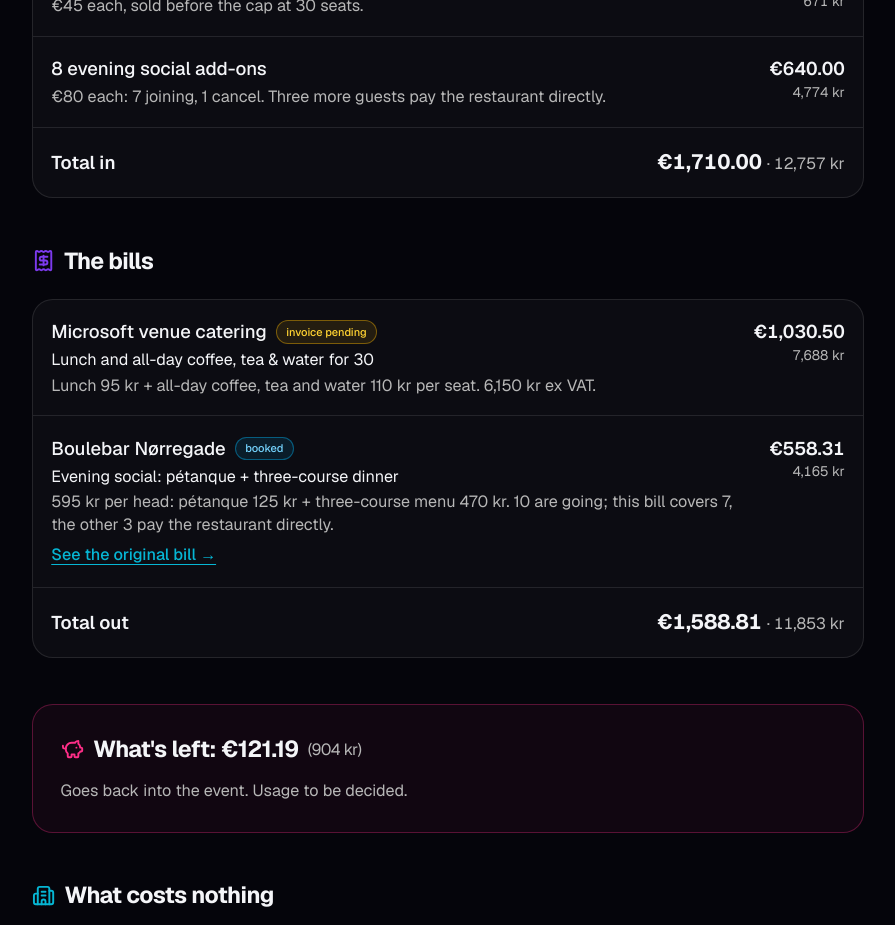
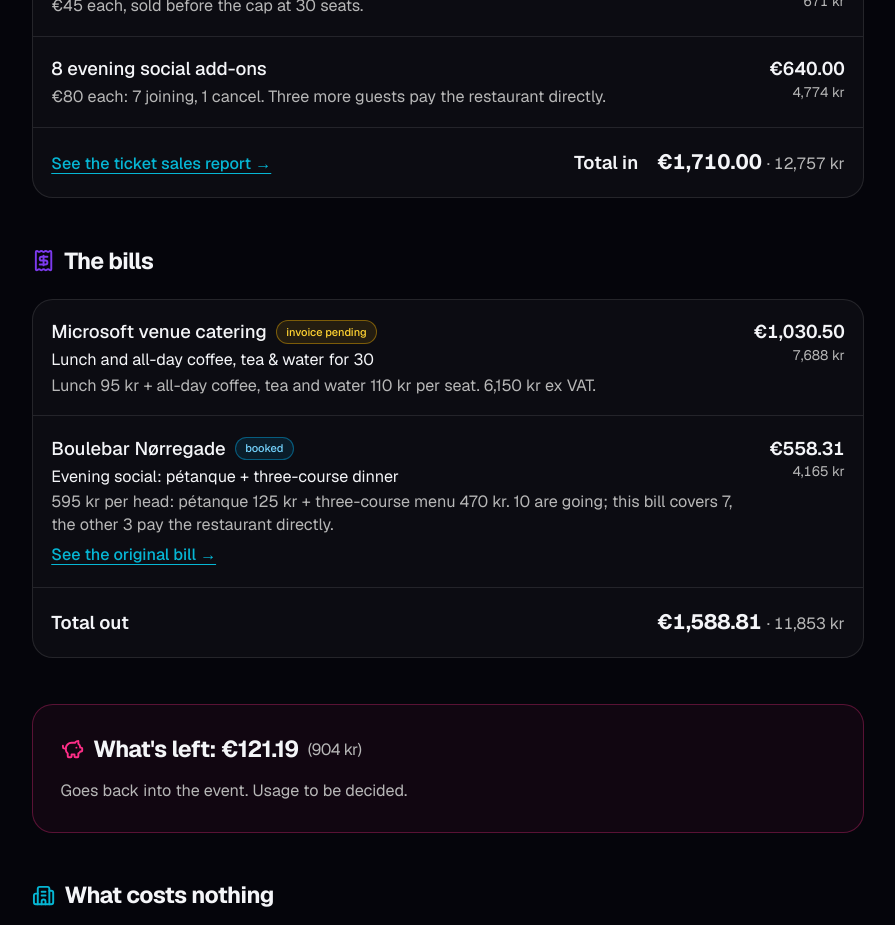
Before and after one commit to Microsoft-EMS-Community/msems-landing, a Next.js app: page /budget in a window 1280 px wide. Shown: the part 860-1785 px from the top of the page, without its empty margins (192-1087 px from the left). Built offline with nearby package versions, Linux system fonts and the light colour scheme.

Commit message:
feat(budget): link the Weeztix ticket sales report as the income source

```diff
--- a/src/app/budget/page.tsx
+++ b/src/app/budget/page.tsx
@@ -152,8 +152,16 @@ export default function BudgetPage() {
                 </div>
               </li>
             ))}
-            <li className="flex items-baseline justify-between gap-4 p-4">
-              <p className="font-semibold">Total in</p>
+            <li className="flex flex-wrap items-baseline justify-between gap-4 p-4">
+              <a
+                href="/bills/weeztix-sales.png"
+                target="_blank"
+                rel="noopener noreferrer"
+                className="text-sm font-medium text-brand-teal underline underline-offset-4 transition-colors hover:text-brand-pink"
+              >
+                See the ticket sales report →
+              </a>
+              <p className="ml-auto font-semibold">Total in</p>
               <p className="text-lg font-bold tabular-nums">
                 {formatEUR(incomeEUR)}{" "}
                 <span className="text-sm font-normal text-muted-foreground">
```
Also changed, not shown: public/bills/weeztix-sales.png (added).
